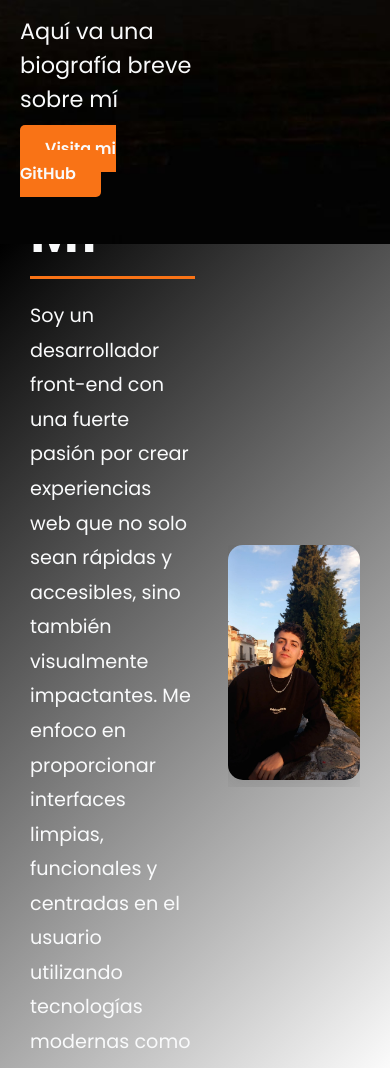
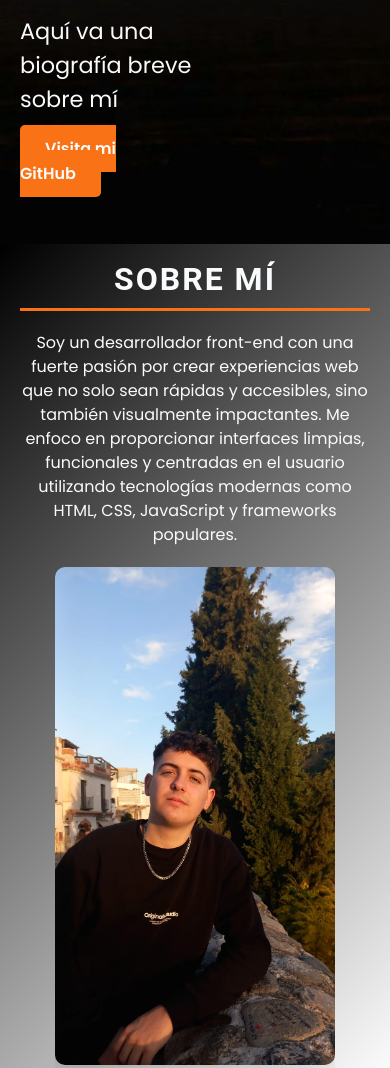
Before and after one commit to Gorkacp/Portfolio-Gorka, a plain HTML site: page index.html in a window 390 px wide. Shown: the part 600-1668 px from the top of the page. Drawn offline with nearby package versions, Linux system fonts and the light colour scheme.

Commit message:
Actualización 0.2

```diff
--- a/Css/about.css
+++ b/Css/about.css
@@ -3,11 +3,11 @@
     display: flex;
     justify-content: center;
     align-items: center;
-    height: 100vh; /* Ocupa toda la altura de la pantalla */
-    background: linear-gradient(135deg, #000000 0%, #ffffff 100%); /* Fondo degradado atractivo */
-    padding: 0 1.875rem; /* 30px a rem */
+    height: 100vh;
+    background: linear-gradient(135deg, #000000 0%, #ffffff 100%);
+    padding: 0 1.875rem;
     color: var(--secondary-color);
-    overflow: hidden; /* Evita que el contenido se desborde fuera de la sección */
+    overflow: hidden;
 }
 
 .about-content {
@@ -15,38 +15,37 @@
     justify-content: space-between;
     align-items: center;
     width: 100%;
-    max-width: 75rem; /* 1200px a rem */
-    /* Aquí nos aseguramos que el contenido se mantenga dentro del área visible */
+    max-width: 75rem;
 }
 
 /* Animación para el texto */
 .about-text {
     max-width: 50%;
     text-align: left;
-    margin-right: 1.875rem; /* 30px a rem */
-    font-family: 'Roboto', sans-serif; /* Tipografía elegante */
-    opacity: 0; /* Comienza invisible */
-    transform: translateX(-3.125rem); /* 50px a rem */
-    transition: opacity 0.6s ease, transform 0.6s ease; /* Animación de desvanecimiento y desplazamiento */
+    margin-right: 1.875rem;
+    font-family: 'Roboto', sans-serif;
+    opacity: 0;
+    transform: translateX(-3.125rem);
+    transition: opacity 0.6s ease, transform 0.6s ease;
 }
 
-/* Título - no se cambia */
+/* Título */
 .about-text h2 {
     font-size: 3.5rem;
     font-weight: 700;
-    letter-spacing: 0.125rem; /* 2px a rem */
+    letter-spacing: 0.125rem;
     color: var(--secondary-color);
     text-transform: uppercase;
-    margin-bottom: 1.25rem; /* 20px a rem */
-    border-bottom: 0.1875rem solid var(--accent-color); /* 3px a rem */
-    padding-bottom: 0.625rem; /* 10px a rem */
+    margin-bottom: 1.25rem;
+    border-bottom: 0.1875rem solid var(--accent-color);
+    padding-bottom: 0.625rem;
 }
 
 .about-text p {
     font-size: 1.2rem;
     line-height: 1.8;
     color: var(--secondary-color);
-    margin-top: 1.25rem; /* 20px a rem */
+    margin-top: 1.25rem;
     font-family: 'Poppins', sans-serif;
 }
 
@@ -54,30 +53,66 @@
 .about-img {
     max-width: 40%;
     text-align: center;
-    overflow: hidden; /* Evita que la imagen se desborde */
-    opacity: 0; /* Comienza invisible */
-    transform: translateX(3.125rem); /* 50px a rem */
-    transition: opacity 0.6s ease, transform 0.6s ease; /* Animación de desvanecimiento y desplazamiento */
+    overflow: hidden;
+    opacity: 0;
+    transform: translateX(3.125rem);
+    transition: opacity 0.6s ease, transform 0.6s ease;
 }
 
-/* Animación para la imagen cuando se pasa el cursor */
 .about-img-content {
     width: 100%;
     height: auto;
-    border-radius: 0.9375rem; /* 15px a rem */
-    box-shadow: 0 0.625rem 1.875rem rgba(0, 0, 0, 0.1); /* Sombra suave para la imagen */
+    border-radius: 0.9375rem;
+    box-shadow: 0 0.625rem 1.875rem rgba(0, 0, 0, 0.1);
     transition: transform 0.3s ease, box-shadow 0.3s ease;
 }
 
 .about-img-content:hover {
-    transform: scale(1.05); /* Efecto de zoom suave */
-    box-shadow: 0 1.25rem 2.5rem rgba(0, 0, 0, 0.15); /* Sombra más pronunciada al hacer hover */
+    transform: scale(1.05);
+    box-shadow: 0 1.25rem 2.5rem rgba(0, 0, 0, 0.15);
 }
 
-/* Estilo visible para cuando los elementos se encuentren dentro de la vista */
 .about-text.visible,
 .about-img.visible {
     opacity: 1;
-    transform: translateX(0); /* Restablece la posición original */
-    transition: opacity 0.6s ease, transform 0.6s ease; /* Animación suave de entrada */
+    transform: translateX(0);
+    transition: opacity 0.6s ease, transform 0.6s ease;
 }
+
+/* Estilo responsivo para dispositivos móviles */
+@media (max-width: 768px) {
+    .about {
+        flex-direction: column;
+        padding: 1.25rem;
+    }
+
+    .about-content {
+        flex-direction: column;
+        align-items: center;
+    }
+
+    .about-text {
+        max-width: 100%;
+        text-align: center;
+        margin-right: 0;
+        margin-bottom: 1.25rem;
+    }
+
+    .about-text h2 {
+        font-size: 2rem; /* Tamaño más pequeño para el título */
+        margin-bottom: 1rem;
+    }
+
+    .about-text p {
+        font-size: 1rem; /* Reduce el tamaño del texto */
+        line-height: 1.5;
+    }
+
+    .about-img {
+        max-width: 80%; /* Aumenta el tamaño relativo de la imagen */
+    }
+
+    .about-img-content {
+        border-radius: 0.625rem; /* Bordes más pequeños en móvil */
+    }
+}
```
Also changed, not shown: 1 other file.
